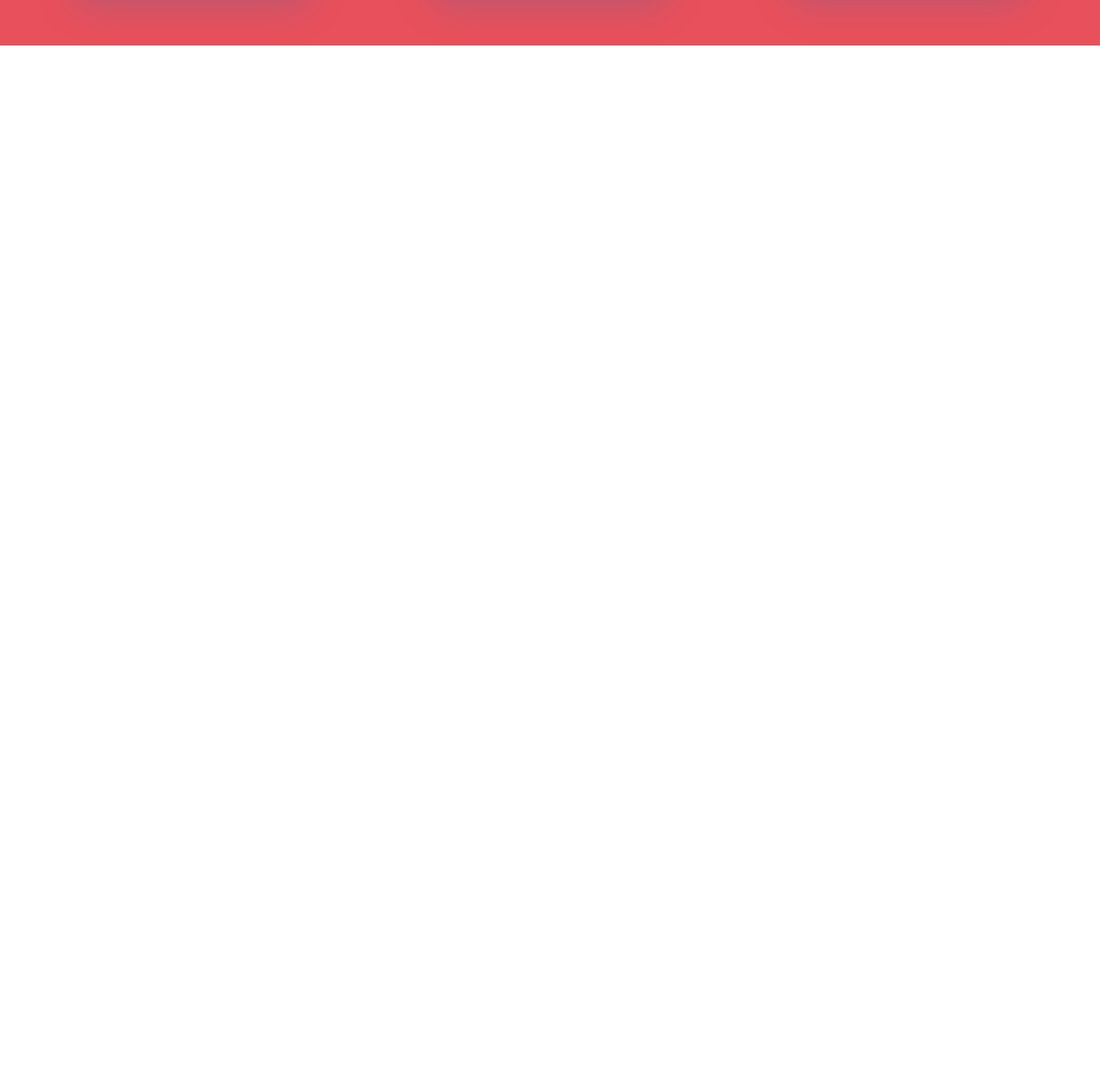
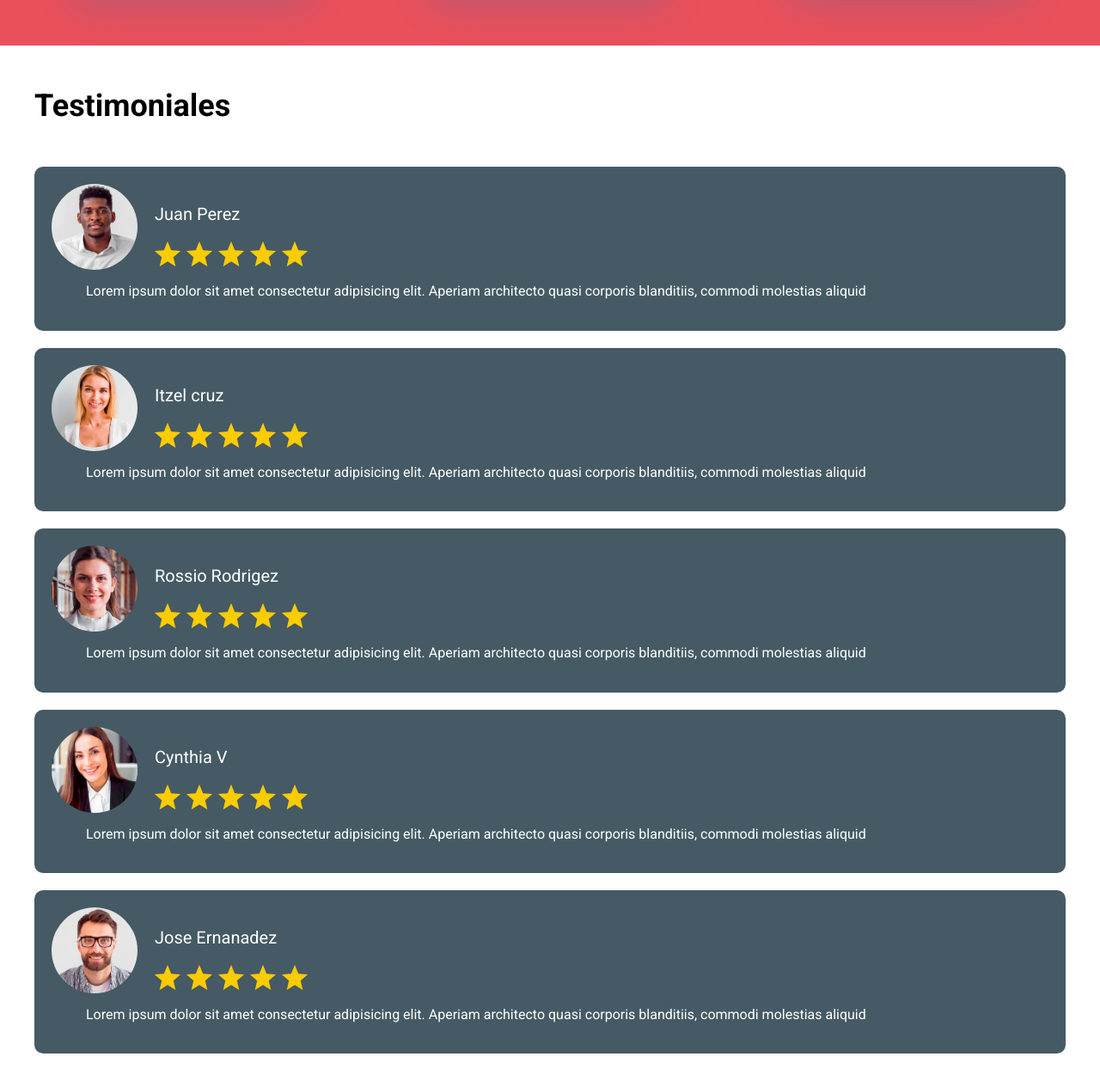
Before and after one commit to GerardoDev25/DeliveryApp-web-page-with-scss, a website: page index.html in a window 1280 px wide. Shown: the part 1712-2977 px from the top of the page at 86% size. Before the commit the page ends 1765 px from the top, so only its background shows below. Drawn offline with nearby package versions, Linux system fonts and the light colour scheme; files that its build step writes are made by us from their sources; files whose address does not match are found by name.

```diff
--- a/index.html
+++ b/index.html
@@ -69,7 +69,10 @@
       <img class="pasos__wave" src="build/img/wave.svg" alt="olas" />
       <div class="pasos__contenido">
         <h2 class="pasos__heading">
-          Como funciona <span class="pasos__heading--description">tan facil como 1, 2 y 3</span>
+          Como funciona
+          <span class="pasos__heading--description"
+            >tan facil como 1, 2 y 3</span
+          >
         </h2>
         <div class="pasos__grid contenedor">
           <div class="pasos_paso">
@@ -96,5 +99,105 @@
         </div>
       </div>
     </section>
+    <section class="contenedor testimoniales">
+      <h2 class="testimoniales__heading">Testimoniales</h2>
+      <div class="testimoniales__grid">
+        <div class="testimonial">
+          <header class="testimonial__header">
+            <div class="testimonial__imagen">
+              <img src="build/img/testimonial1.jpg" alt="testimonial imagen" />
+            </div>
+            <div class="testimonial__informacion">
+              <p class="testimonial__autor">Juan Perez</p>
+              <img
+                class="testimonial__calificacion"
+                src="build/img/estrellas.png"
+                alt="imagen strella"
+              />
+            </div>
+          </header>
+          <blockquote class="testimonial__texto">
+            Lorem ipsum dolor sit amet consectetur adipisicing elit. Aperiam
+            architecto quasi corporis blanditiis, commodi molestias aliquid
+          </blockquote>
+        </div>
+        <div class="testimonial">
+          <header class="testimonial__header">
+            <div class="testimonial__imagen">
+              <img src="build/img/testimonial5.jpg" alt="testimonial imagen" />
+            </div>
+            <div class="testimonial__informacion">
+              <p class="testimonial__autor">Itzel cruz</p>
+              <img
+                class="testimonial__calificacion"
+                src="build/img/estrellas.png"
+                alt="imagen strella"
+              />
+            </div>
+          </header>
+          <blockquote class="testimonial__texto">
+            Lorem ipsum dolor sit amet consectetur adipisicing elit. Aperiam
+            architecto quasi corporis blanditiis, commodi molestias aliquid
+          </blockquote>
+        </div>
+        <div class="testimonial">
+          <header class="testimonial__header">
+            <div class="testimonial__imagen">
+              <img src="build/img/testimonial4.jpg" alt="testimonial imagen" />
+            </div>
+            <div class="testimonial__informacion">
+              <p class="testimonial__autor">Rossio Rodrigez</p>
+              <img
+                class="testimonial__calificacion"
+                src="build/img/estrellas.png"
+                alt="imagen strella"
+              />
+            </div>
+          </header>
+          <blockquote class="testimonial__texto">
+            Lorem ipsum dolor sit amet consectetur adipisicing elit. Aperiam
+            architecto quasi corporis blanditiis, commodi molestias aliquid
+          </blockquote>
+        </div>
+        <div class="testimonial">
+          <header class="testimonial__header">
+            <div class="testimonial__imagen">
+              <img src="build/img/testimonial2.jpg" alt="testimonial imagen" />
+            </div>
+            <div class="testimonial__informacion">
+              <p class="testimonial__autor">Cynthia V</p>
+              <img
+                class="testimonial__calificacion"
+                src="build/img/estrellas.png"
+                alt="imagen strella"
+              />
+            </div>
+          </header>
+          <blockquote class="testimonial__texto">
+            Lorem ipsum dolor sit amet consectetur adipisicing elit. Aperiam
+            architecto quasi corporis blanditiis, commodi molestias aliquid
+          </blockquote>
+        </div>
+        <div class="testimonial">
+          <header class="testimonial__header">
+            <div class="testimonial__imagen">
+              <img src="build/img/testimonial3.jpg" alt="testimonial imagen" />
+            </div>
+            <div class="testimonial__informacion">
+              <p class="testimonial__autor">Jose Ernanadez</p>
+              <img
+                class="testimonial__calificacion"
+                src="build/img/estrellas.png"
+                alt="imagen strella"
+              />
+            </div>
+          </header>
+          <blockquote class="testimonial__texto">
+            Lorem ipsum dolor sit amet consectetur adipisicing elit. Aperiam
+            architecto quasi corporis blanditiis, commodi molestias aliquid
+          </blockquote>
+        </div>
+      </div>
+    </section>
   </body>
 </html>
--- a/src/scss/app.scss
+++ b/src/scss/app.scss
@@ -1,4 +1,5 @@
 @use 'base';
 @use 'header';
 @use 'formulario';
-@use 'pasos'
+@use 'pasos';
+@use 'testimoniales'
--- /dev/null
+++ b/src/scss/testimoniales/_testimonial.scss
@@ -0,0 +1,28 @@
+@use 'base/variables' as v;
+@use 'base/mixins' as m;
+
+.testimonial {
+  background-color: v.$secundario;
+  padding: 2rem;
+  margin-bottom: 2rem;
+  border-radius: 1rem;
+  color: v.$blanco;
+
+  &:last-of-type {
+    margin-bottom: 0;
+  }
+
+  &__header {
+    display: flex;
+    gap: 2rem;
+    align-items: center;
+  }
+  &__imagen {
+    flex-basis: 10rem;
+    border-radius: 50%;
+    overflow: hidden;
+  }
+  &__autor {
+    color: v.$blanco;
+  }
+}
--- /dev/null
+++ b/src/scss/testimoniales/_testimoniales.scss
@@ -0,0 +1,6 @@
+@use 'base/variables' as v;
+@use 'base/mixins' as m;
+
+.testimoniales {
+  padding: v.$separacion 0;
+}
--- /dev/null
+++ b/src/scss/testimoniales/index.scss
@@ -0,0 +1,2 @@
+@forward 'testimoniales';
+@forward 'testimonial'
```
